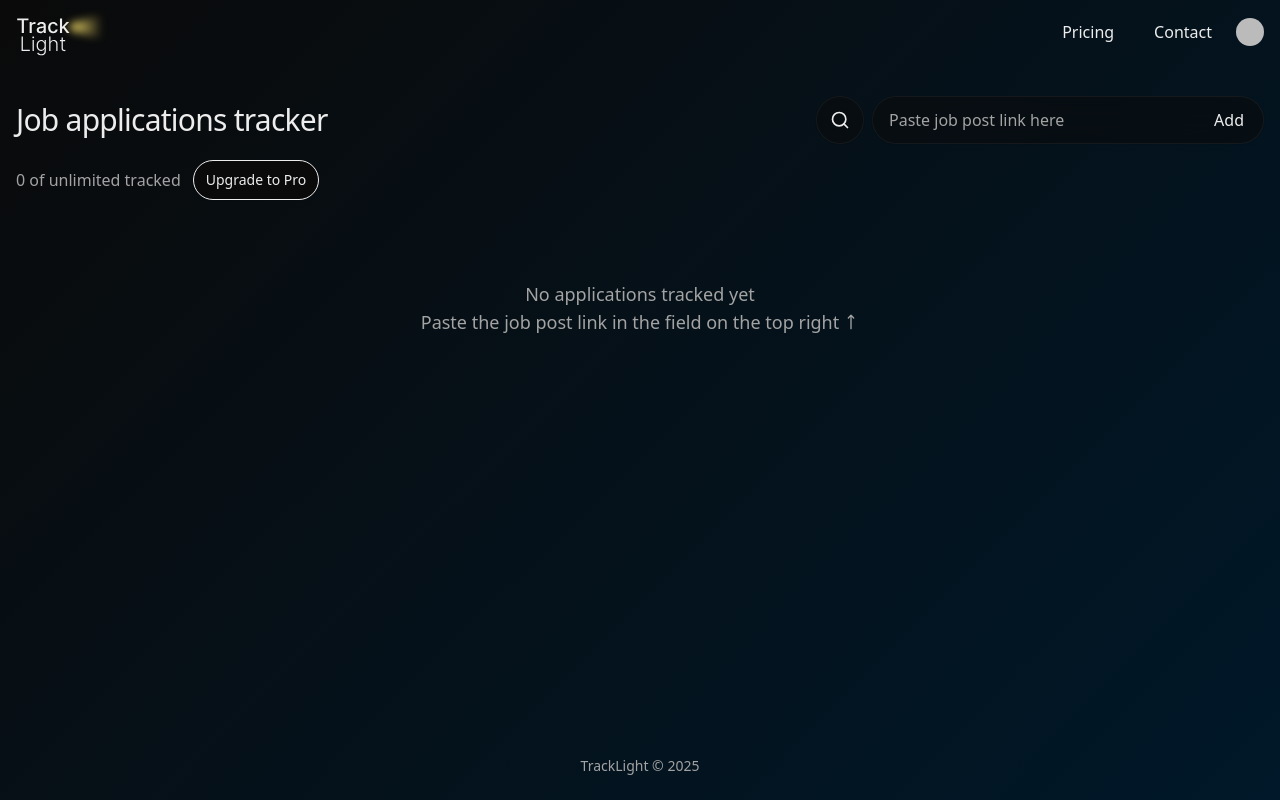
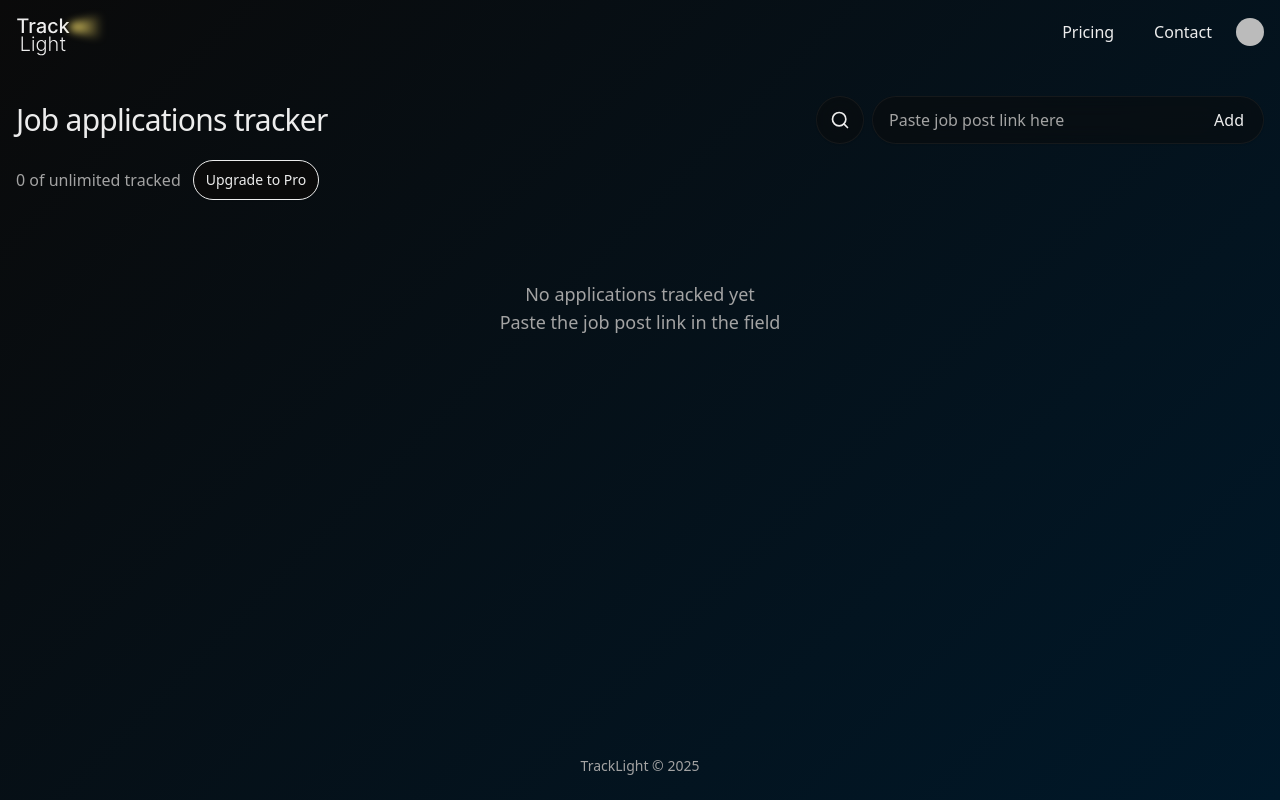
Before and after one commit to isaacvigil/TrackLight, a Next.js app: page /track in a window 1280 px wide. Built offline with nearby package versions, Linux system fonts and the light colour scheme; no server answers; the database is empty; sample sign-in values are in the browser's storage; some icons are missing.

Commit message:
Change text when empty state

```diff
--- a/components/applications-tracker.tsx
+++ b/components/applications-tracker.tsx
@@ -104,8 +104,7 @@ export function ApplicationsTracker({
           <div className="text-center py-12 text-muted-foreground text-lg">
             <p>No applications tracked yet</p>
             <p className="flex items-center justify-center gap-1">
-              <span>Paste the job post link in the field on the top right</span>
-              <MoveUp className="size-4" aria-hidden="true" />
+              <span>Paste the job post link in the field</span>
             </p>
           </div>
         </div>
```
